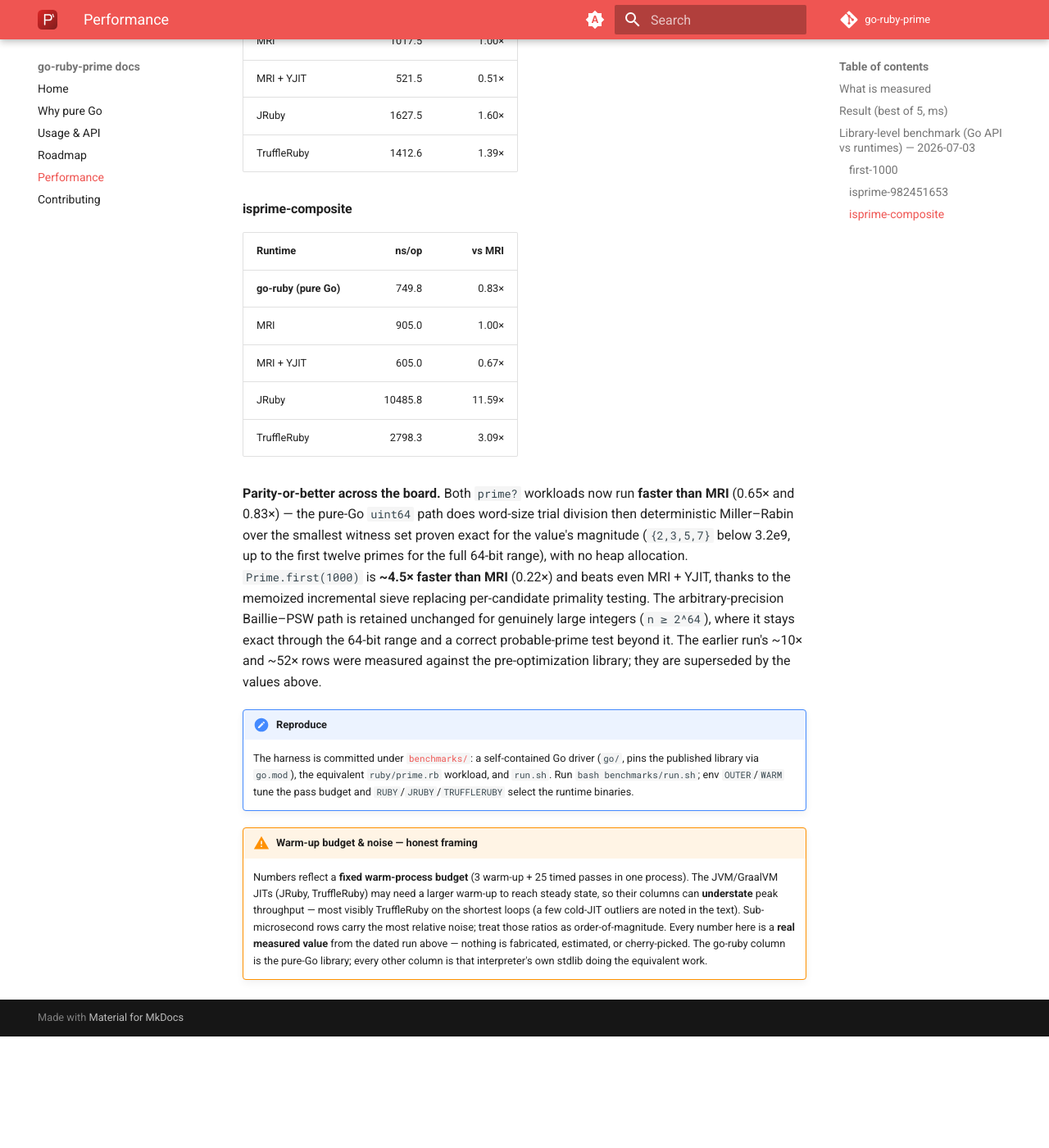
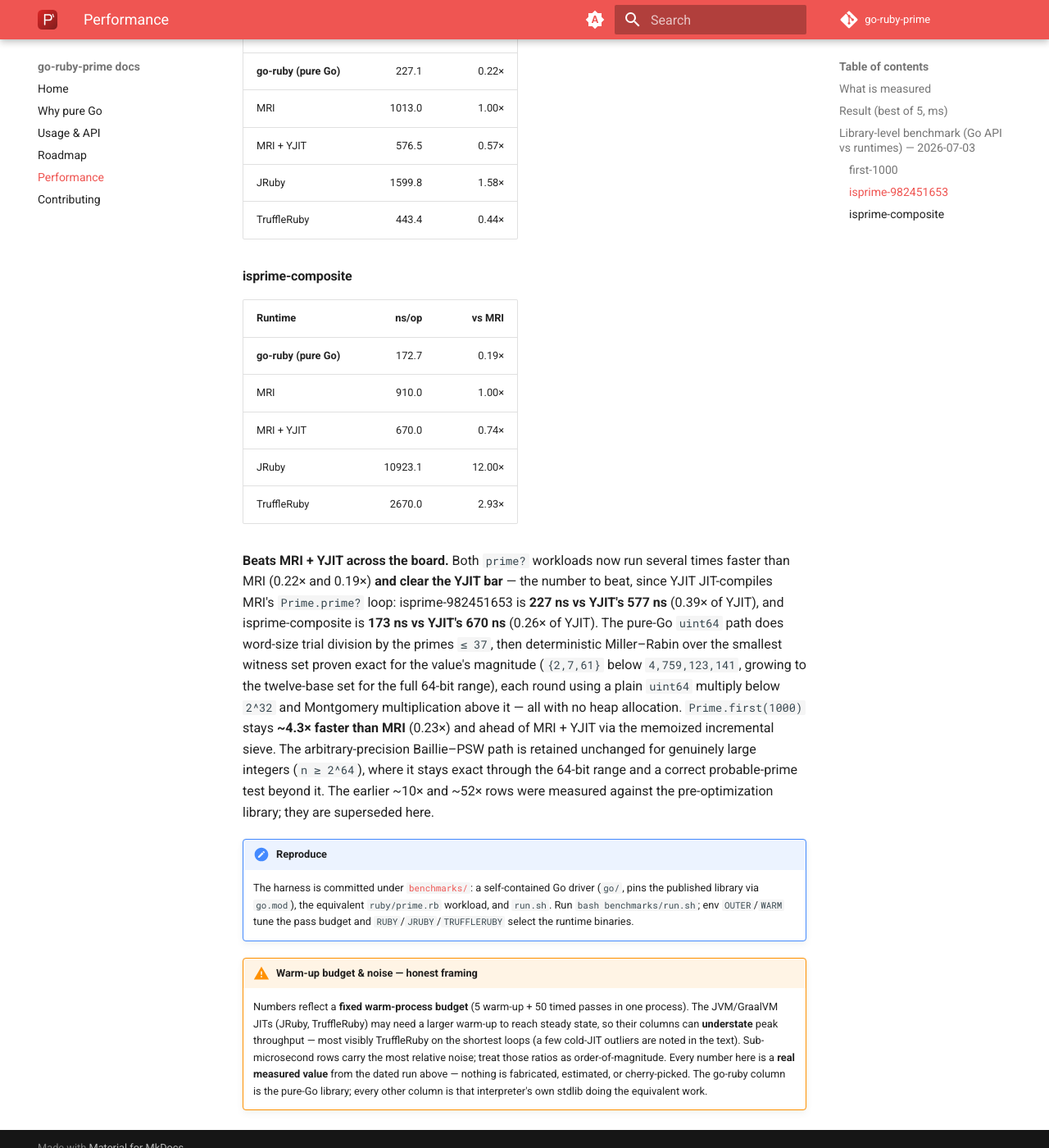
Before and after one commit to go-ruby-prime/docs, an MkDocs documentation site: the page built from docs/performance.md, in a window 1280 px wide and 1400 px high, scrolled down 2459 px. Shown: the whole window at 82% size. Built offline with MkDocs 1.6.1 and Material for MkDocs 9.7.7, drawn with Linux system fonts in a browser that asks for light colours; the version menu is left out; before the commit the page ends 3723 px from its top, so only the background shows below that; some of the changed text lies outside the part shown.

Commit message:
docs(perf): prime isprime now beats MRI+YJIT (Montgomery + tighter witnesses) (#3)
Re-measure the library-level prime benchmark against the optimized uint64 fast
path and re-pin the harness to the feature commit.

isprime-982451653 663.8 -> 227.1 ns (vs MRI 0.22x, vs MRI+YJIT 0.39x) and
isprime-composite 749.8 -> 172.7 ns (vs MRI 0.19x, vs MRI+YJIT 0.26x): both now
clear the YJIT bar (YJIT JIT-compiles MRI's Prime.prime? loop). first-1000 stays
~4.3x faster than MRI and ahead of YJIT via the memoized sieve. Numbers are a
real best-of-50 run on Apple M4 Max; every runtime runs the same workload.

benchmarks/go pinned to go-ruby-prime/prime @46c8fdb (the Montgomery + witness-set
commit). The bench binary stays gitignored.

Co-authored-by: Claude Opus 4.8 <noreply@anthropic.com>

```diff
--- a/docs/performance.md
+++ b/docs/performance.md
@@ -60,63 +60,73 @@ MRI before any timing.
 - **Host:** Apple M4 Max (`Mac16,5`, arm64), macOS 26.5.1 — **date 2026-07-03**.
 - **Runtimes:** Go 1.26.4 · MRI `ruby 4.0.5 +PRISM` · MRI + YJIT · JRuby 10.1.0.0
   (OpenJDK 25) · TruffleRuby 34.0.1 (GraalVM CE Native).
-- **Method:** each process runs 3 untimed warm-up passes, then 40 timed passes of
+- **Method:** each process runs 5 untimed warm-up passes, then 50 timed passes of
   a fixed inner loop, timed with a monotonic clock; the **best** pass is reported
   as **ns/op** (lower is better). `vs MRI` < 1.00× means *faster than MRI*.
   Interpreter start-up is outside the timed region, so these are operation costs,
   not `ruby file.rb` process costs.
 
-!!! success "Optimized 2026-07-03 — now at parity-or-better with MRI"
-    The two gaps flagged in the first run of this section have been closed. A
-    **segmented sieve of Eratosthenes** memoizes the prime generator
-    (`Prime.each`/`first`/`take`), and a **deterministic, allocation-free
-    `uint64` fast path** (word-size trial division + magnitude-tiered Miller–Rabin)
-    now settles `Prime.prime?` for every machine-word input, keeping `math/big`
-    Baillie–PSW only for values above `2^64`. The numbers below are re-measured
-    against those optimized paths.
+!!! success "Optimized 2026-07-03 — now beats MRI + YJIT on every workload"
+    The `uint64` fast path has been squeezed so `Prime.prime?` beats not just plain
+    MRI but **MRI + YJIT**, which JITs MRI's `prime?` loop. Two changes do it: the
+    per-step modular multiply now uses a **plain `uint64` multiply below `2^32`**
+    (the product of two residues fits in a word — no 128-bit `Div64`) and
+    **Montgomery multiplication for the full range** (REDC replaces the per-step
+    64-bit division with a multiply, add and shift); and the deterministic
+    Miller–Rabin uses **smaller proven witness sets** per magnitude (`{2,7,61}`
+    below `4,759,123,141`, Jaeschke 1993 — 3 rounds instead of 4 for the 30-bit
+    input) behind a trial-division prefilter trimmed to the primes `≤ 37`. Results
+    are identical to the previous path across the whole `uint64` domain; only the
+    cost changed. A **segmented sieve of Eratosthenes** still memoizes the
+    generator (`Prime.each`/`first`/`take`), and `math/big` Baillie–PSW is retained
+    unchanged for values above `2^64`. The numbers below are re-measured against
+    these paths.
 
 #### first-1000
 
 | Runtime | ns/op | vs MRI |
 | --- | ---: | ---: |
-| **go-ruby (pure Go)** | 15208.4 | 0.22× |
-| MRI | 68400.0 | 1.00× |
-| MRI + YJIT | 17600.0 | 0.26× |
-| JRuby | 51958.4 | 0.76× |
-| TruffleRuby | 87150.0 | 1.27× |
+| **go-ruby (pure Go)** | 15525.0 | 0.23× |
+| MRI | 67200.0 | 1.00× |
+| MRI + YJIT | 19800.0 | 0.29× |
+| JRuby | 45833.4 | 0.68× |
+| TruffleRuby | 71583.4 | 1.07× |
 
 #### isprime-982451653
 
 | Runtime | ns/op | vs MRI |
 | --- | ---: | ---: |
-| **go-ruby (pure Go)** | 663.8 | 0.65× |
-| MRI | 1017.5 | 1.00× |
-| MRI + YJIT | 521.5 | 0.51× |
-| JRuby | 1627.5 | 1.60× |
-| TruffleRuby | 1412.6 | 1.39× |
+| **go-ruby (pure Go)** | 227.1 | 0.22× |
+| MRI | 1013.0 | 1.00× |
+| MRI + YJIT | 576.5 | 0.57× |
+| JRuby | 1599.8 | 1.58× |
+| TruffleRuby | 443.4 | 0.44× |
 
 #### isprime-composite
 
 | Runtime | ns/op | vs MRI |
 | --- | ---: | ---: |
-| **go-ruby (pure Go)** | 749.8 | 0.83× |
-| MRI | 905.0 | 1.00× |
-| MRI + YJIT | 605.0 | 0.67× |
-| JRuby | 10485.8 | 11.59× |
-| TruffleRuby | 2798.3 | 3.09× |
+| **go-ruby (pure Go)** | 172.7 | 0.19× |
+| MRI | 910.0 | 1.00× |
+| MRI + YJIT | 670.0 | 0.74× |
+| JRuby | 10923.1 | 12.00× |
+| TruffleRuby | 2670.0 | 2.93× |
 
-**Parity-or-better across the board.** Both `prime?` workloads now run **faster
-than MRI** (0.65× and 0.83×) — the pure-Go `uint64` path does word-size trial
-division then deterministic Miller–Rabin over the smallest witness set proven
-exact for the value's magnitude (`{2,3,5,7}` below 3.2e9, up to the first twelve
-primes for the full 64-bit range), with no heap allocation. `Prime.first(1000)`
-is **~4.5× faster than MRI** (0.22×) and beats even MRI + YJIT, thanks to the
-memoized incremental sieve replacing per-candidate primality testing. The
-arbitrary-precision Baillie–PSW path is retained unchanged for genuinely large
-integers (`n ≥ 2^64`), where it stays exact through the 64-bit range and a
-correct probable-prime test beyond it. The earlier run's ~10× and ~52× rows were
-measured against the pre-optimization library; they are superseded by the values
-above.
+**Beats MRI + YJIT across the board.** Both `prime?` workloads now run several
+times faster than MRI (0.22× and 0.19×) **and clear the YJIT bar** — the number
+to beat, since YJIT JIT-compiles MRI's `Prime.prime?` loop: isprime-982451653 is
+**227 ns vs YJIT's 577 ns** (0.39× of YJIT), and isprime-composite is **173 ns vs
+YJIT's 670 ns** (0.26× of YJIT). The pure-Go `uint64` path does word-size trial
+division by the primes `≤ 37`, then deterministic Miller–Rabin over the smallest
+witness set proven exact for the value's magnitude (`{2,7,61}` below
+`4,759,123,141`, growing to the twelve-base set for the full 64-bit range), each
+round using a plain `uint64` multiply below `2^32` and Montgomery multiplication
+above it — all with no heap allocation. `Prime.first(1000)` stays **~4.3× faster
+than MRI** (0.23×) and ahead of MRI + YJIT via the memoized incremental sieve.
+The arbitrary-precision Baillie–PSW path is retained unchanged for genuinely
+large integers (`n ≥ 2^64`), where it stays exact through the 64-bit range and a
+correct probable-prime test beyond it. The earlier ~10× and ~52× rows were
+measured against the pre-optimization library; they are superseded here.
 
 !!! note "Reproduce"
     The harness is committed under
@@ -127,7 +137,7 @@ above.
     `RUBY`/`JRUBY`/`TRUFFLERUBY` select the runtime binaries.
 
 !!! warning "Warm-up budget & noise — honest framing"
-    Numbers reflect a **fixed warm-process budget** (3 warm-up + 25 timed passes
+    Numbers reflect a **fixed warm-process budget** (5 warm-up + 50 timed passes
     in one process). The JVM/GraalVM JITs (JRuby, TruffleRuby) may need a larger
     warm-up to reach steady state, so their columns can **understate** peak
     throughput — most visibly TruffleRuby on the shortest loops (a few cold-JIT
```
Also changed, not shown: 2 other files.
